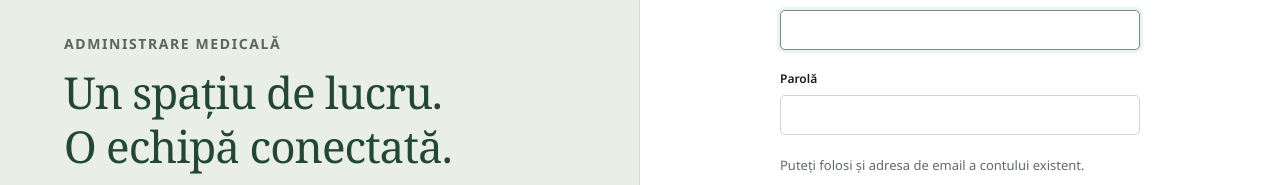
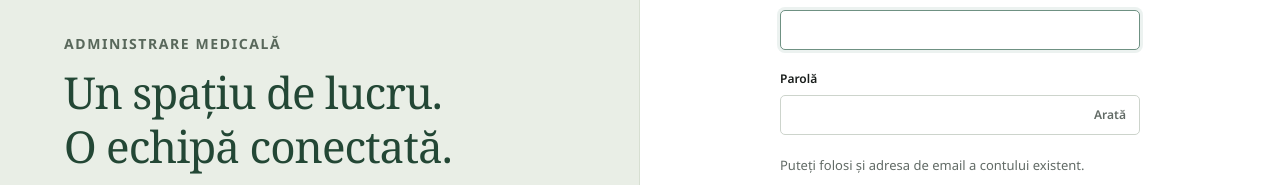
Before and after one commit to hypeskall/voxa-os, a Next.js app: page /login in a window 1280 px wide. Shown: the part 279-464 px from the top of the page. Built offline with nearby package versions, Linux system fonts and the light colour scheme; no server answers.

Commit message:
Add password visibility to auth forms

```diff
--- a/src/app/globals.css
+++ b/src/app/globals.css
@@ -314,6 +314,10 @@ small {
 }
 .input:hover:not(:disabled) { border-color: #aeb9b0; }
 .input:focus-visible { outline: 0; border-color: #6f9183; box-shadow: 0 0 0 3px #39776618; }
+.password-input-wrap { position: relative; display: block; }
+.password-input-wrap .input { padding-right: 72px; }
+.password-visibility-toggle { position: absolute; inset: 0 10px 0 auto; display: flex; align-items: center; border: 0; padding: 0 4px; color: var(--secondary); background: transparent; font: inherit; font-size: 12px; font-weight: 600; cursor: pointer; }
+.password-visibility-toggle:focus-visible { outline: 2px solid #6f9183; outline-offset: 2px; border-radius: 3px; }
 .input[aria-invalid="true"] {
   border-color: #9c5147;
 }
--- a/src/app/register/page.tsx
+++ b/src/app/register/page.tsx
@@ -5,6 +5,7 @@ import { db } from "@/lib/supabase/server";
 import { hasSupabaseConfig } from "@/lib/supabase/config";
 import { SessionNotice } from "@/features/auth/session-notice";
 export const metadata = { title: "Înregistrare" };
+export const maxDuration = 60;
 export default async function Register({ searchParams }: { searchParams: Promise<{ next?: string }> }) {
   const search = await searchParams;
   if (hasSupabaseConfig()) {
--- a/src/features/auth/account-page.tsx
+++ b/src/features/auth/account-page.tsx
@@ -4,6 +4,7 @@ import { ActionForm } from "@/components/ui/action-form";
 import { Field, Input } from "@/components/ui/form";
 import { registerAccount, resetPassword } from "./account-actions";
 import { ForgotPasswordForm } from "./forgot-password-form";
+import { PasswordField } from "./password-input";
 export function AccountPage({ mode, next = "/" }: { mode: "register" | "forgot" | "reset"; next?: string }) {
   const title = mode === "register" ? "Creează contul" : mode === "forgot" ? "Recuperare parolă" : "Alege o parolă nouă";
   return <main className="auth-page"><div className="auth-main"><div className="auth-box">
@@ -13,7 +14,7 @@ export function AccountPage({ mode, next = "/" }: { mode: "register" | "forgot"
       <input type="hidden" name="next" value={next}/>
       {mode === "register" && <Field label="Nume complet"><Input name="full_name" autoComplete="name" required minLength={2} maxLength={100}/></Field>}
       {mode !== "reset" && <Field label="Email"><Input name="email" type="email" autoComplete="email" required maxLength={254}/></Field>}
-      <Field label="Parolă"><Input name="password" type="password" aria-describedby="password-guidance" autoComplete="new-password" required minLength={12} maxLength={128}/></Field><p className="muted" id="password-guidance"><T>{"Cel puțin 12 caractere."}</T></p><Field label="Confirmă parola"><Input name="password_confirmation" type="password" autoComplete="new-password" required minLength={12} maxLength={128}/></Field>
+      <PasswordField label="Parolă" name="password" aria-describedby="password-guidance" autoComplete="new-password" required minLength={12} maxLength={128}/><p className="muted" id="password-guidance"><T>{"Cel puțin 12 caractere."}</T></p><PasswordField label="Confirmă parola" name="password_confirmation" autoComplete="new-password" required minLength={12} maxLength={128}/>
     </ActionForm>}
     {mode === "register" && <div className="auth-legal-note"><p><T>{"Consultă "}</T><Link className="text-link" href="/legal/terms"><T>{"termenii"}</T></Link>, <Link className="text-link" href="/legal/privacy"><T>{"confidențialitatea"}</T></Link><T>{" și "}</T><Link className="text-link" href="/legal/cookies"><T>{"politica de cookies"}</T></Link>.</p><p><T>{"Documentele sunt în curs de finalizare. Folosește date fictive pentru testare până la finalizarea condițiilor pentru date reale. Crearea contului nu semnează DPA-ul clinicii."}</T></p></div>}
     <p className="auth-note"><Link className="text-link" href={`/login?next=${encodeURIComponent(next)}`}><T>{"Înapoi la conectare"}</T></Link></p>
--- a/src/features/auth/login-form.tsx
+++ b/src/features/auth/login-form.tsx
@@ -7,6 +7,7 @@ import { loginSchema } from "@/lib/validation";
 import { login } from "./actions";
 import { Field, Input } from "@/components/ui/form";
 import { Button } from "@/components/ui/button";
+import { PasswordField } from "./password-input";
 const subscribeToHydration = () => () => {};
 const clientReady = () => true;
 const serverReady = () => false;
@@ -42,15 +43,13 @@ export function LoginForm({ next = "/" }: { next?: string }) {
           aria-invalid={!!errors.identifier}
         />
       </Field>
-      <Field label="Parolă">
-        <Input
-          type="password"
-          autoComplete="current-password"
-          disabled={!ready || pending}
-          {...register("password")}
-          aria-invalid={!!errors.password}
-        />
-      </Field>
+      <PasswordField
+        label="Parolă"
+        autoComplete="current-password"
+        disabled={!ready || pending}
+        {...register("password")}
+        aria-invalid={!!errors.password}
+      />
       <p className="muted"><T>{"Puteți folosi și adresa de email a contului existent."}</T></p>
       {(errors.identifier || errors.password) && (
         <p role="alert" className="message error"><T>{"Completați un utilizator valid și parola."}</T></p>
--- /dev/null
+++ b/src/features/auth/password-input.tsx
@@ -0,0 +1,36 @@
+"use client";
+
+import { useId, useState } from "react";
+import { T } from "@/components/locale-provider";
+import { Input } from "@/components/ui/form";
+
+type PasswordInputProps = Omit<React.ComponentProps<typeof Input>, "type">;
+
+function PasswordInput(props: PasswordInputProps) {
+  const [visible, setVisible] = useState(false);
+
+  return (
+    <span className="password-input-wrap">
+      <Input {...props} type={visible ? "text" : "password"} />
+      <button
+        className="password-visibility-toggle"
+        type="button"
+        aria-pressed={visible}
+        onClick={() => setVisible((current) => !current)}
+      >
+        <T>{visible ? "Ascunde" : "Arată"}</T>
+      </button>
+    </span>
+  );
+}
+
+export function PasswordField({ label, ...inputProps }: PasswordInputProps & { label: string }) {
+  const id = useId();
+
+  return (
+    <div className="field">
+      <label htmlFor={id}><T>{label}</T></label>
+      <PasswordInput {...inputProps} id={id} />
+    </div>
+  );
+}
```
